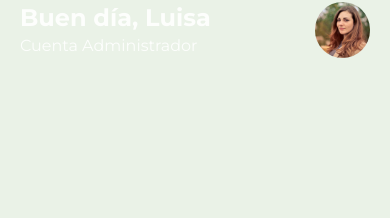
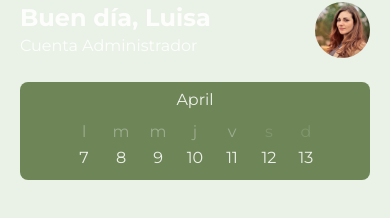
Before and after one commit to ZiftK/EdenGarden, a Next.js app in the folder src/next_front_end/: page /dashboard in a window 390 px wide. Shown: the part 322-540 px from the top of the page. Built offline with nearby package versions, Linux system fonts and the light colour scheme; no server answers.

Commit message:
feat: integrate Calendar component with date-fns for date handling; implement responsive design for desktop and mobile views

```diff
--- a/src/next_front_end/package.json
+++ b/src/next_front_end/package.json
@@ -12,6 +12,7 @@
     "@raul_yael/cleangui": "^0.0.3",
     "bcryptjs": "^3.0.2",
     "cookie": "^1.0.2",
+    "date-fns": "^4.1.0",
     "next": "15.2.4",
     "next-auth": "^4.24.11",
     "react": "^19.0.0",
--- a/src/next_front_end/src/components/ERP/moleculs/Calendar/Calendar.tsx
+++ b/src/next_front_end/src/components/ERP/moleculs/Calendar/Calendar.tsx
@@ -1,15 +1,17 @@
-import CalendarDesktop from "./CalendarDesktop";
-import CalendarMobile from "./CalendarMobile";
+import CalendarDesktop from "../../../../entities/calendar/ui/CalendarDesktop";
+import CalendarMobile from "../../../../entities/calendar/ui/CalendarMobile";
 
 export default function Calendar() {
+    const date = new Date()
+
     return (
     <>
         <div className="hidden lg:block">
             <CalendarDesktop />
         </div>
         <div className="block lg:hidden">
-        <CalendarMobile />
+            <CalendarMobile date={date}/>
         </div>
     </>
-  );
+    )
 }
--- a/src/next_front_end/src/components/ERP/moleculs/Calendar/CalendarMobile.tsx
+++ /dev/null
@@ -1,6 +0,0 @@
-export default function CalendarDesktop() {
-    return(
-        <>
-        </>
-    )
-}
--- /dev/null
+++ b/src/next_front_end/src/entities/calendar/model/getMonthDays.ts
@@ -0,0 +1,15 @@
+import { startOfMonth, endOfMonth, startOfWeek, endOfWeek, addDays} from 'date-fns'
+
+export function getMonthDays( date: Date) {
+    const startDate = startOfWeek(startOfMonth(date), {weekStartsOn: 1})
+    const endDate = endOfWeek(endOfMonth(date), {weekStartsOn: 1})
+
+    const days = []
+    let current = startDate
+    while (current <= endDate) {
+        days.push(current)
+        current = addDays(current, 1)
+    }
+
+    return days
+}
--- /dev/null
+++ b/src/next_front_end/src/entities/calendar/ui/CalendarMobile.tsx
@@ -0,0 +1,25 @@
+import { format, isSameWeek } from "date-fns"
+import { getMonthDays } from "../model/getMonthDays"
+
+export default function CalendarDesktop({date}: {date: Date}) {
+    const allDays = getMonthDays(date)
+    const currentWeek = allDays.filter(day => isSameWeek(day, date, {weekStartsOn:1}))
+
+    return(
+        <div className="w-full max-w-[450px] bg-[rgba(56,86,24,0.69)] px-4 pt-1.5 pb-2.5 rounded-lg flex flex-col justify-center items-center mt-2">
+            <h3>{format(date, 'MMMM')}</h3>
+
+            <div className="grid grid-cols-7 gap-x-5 gap-y-0.5 mt-2 text-center md:gap-x-10 md:gap-y-1 ">
+                {["l","m","m","j","v","s","d"].map((day, index) =>(
+                    <div key={index} className={day === "s" || day === "d"
+                        ? "text-gray-100/15"
+                        : "text-gray-100/35"}>{day}</div>
+                ))}
+
+                {currentWeek.map((day, index) => (
+                    <div key={index}>{format(day, 'd')}</div>
+                ))}
+            </div>
+        </div>
+    )
+}
--- a/src/next_front_end/src/features/auth/dashboard/DashboardShell.tsx
+++ b/src/next_front_end/src/features/auth/dashboard/DashboardShell.tsx
@@ -1,3 +1,4 @@
+import Calendar from "@/src/components/ERP/moleculs/Calendar/Calendar"
 import InfoUser from "@/src/components/ERP/moleculs/InfoUser"
 import ResponsiveMenu from "@/src/components/ERP/organisms/ResponsiveMenu"
 import { Employee } from "@/src/shared/types"
@@ -14,6 +15,7 @@ export default function DashboardShell({
         <ResponsiveMenu />
         <div className="flex flex-col gap-4 p-5">
             <InfoUser user={dehydratedState.user} />
+            <Calendar />
         </div>
         </>
     )
```
Also changed, not shown: src/next_front_end/src/entities/calendar/ui/CalendarDesktop.tsx (renamed from src/next_front_end/src/components/ERP/moleculs/Calendar/CalendarDesktop.tsx), 1 other file (tests, documents, lock files or other folders). Lines whose indentation alone changed are shown as unchanged.
